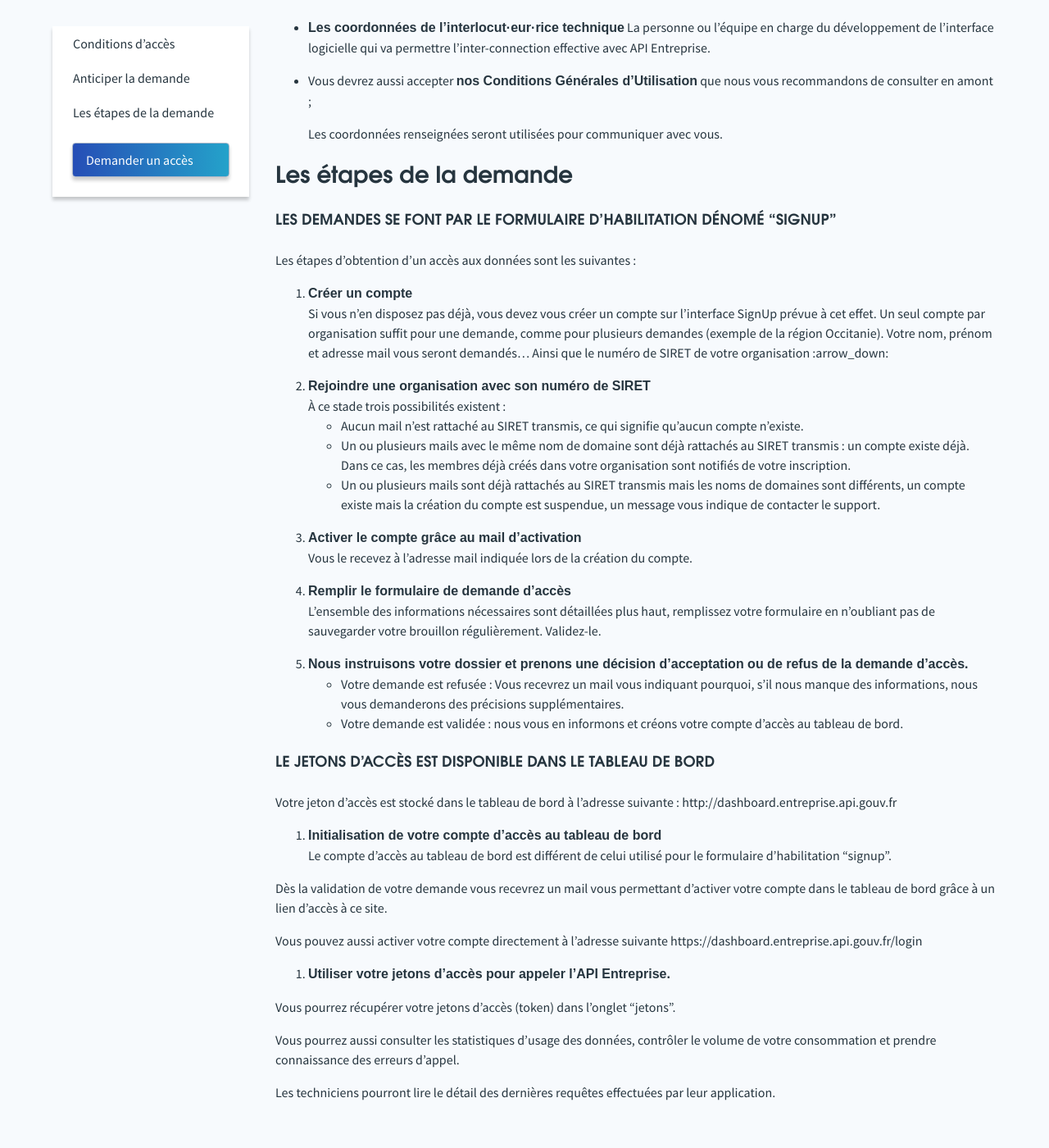
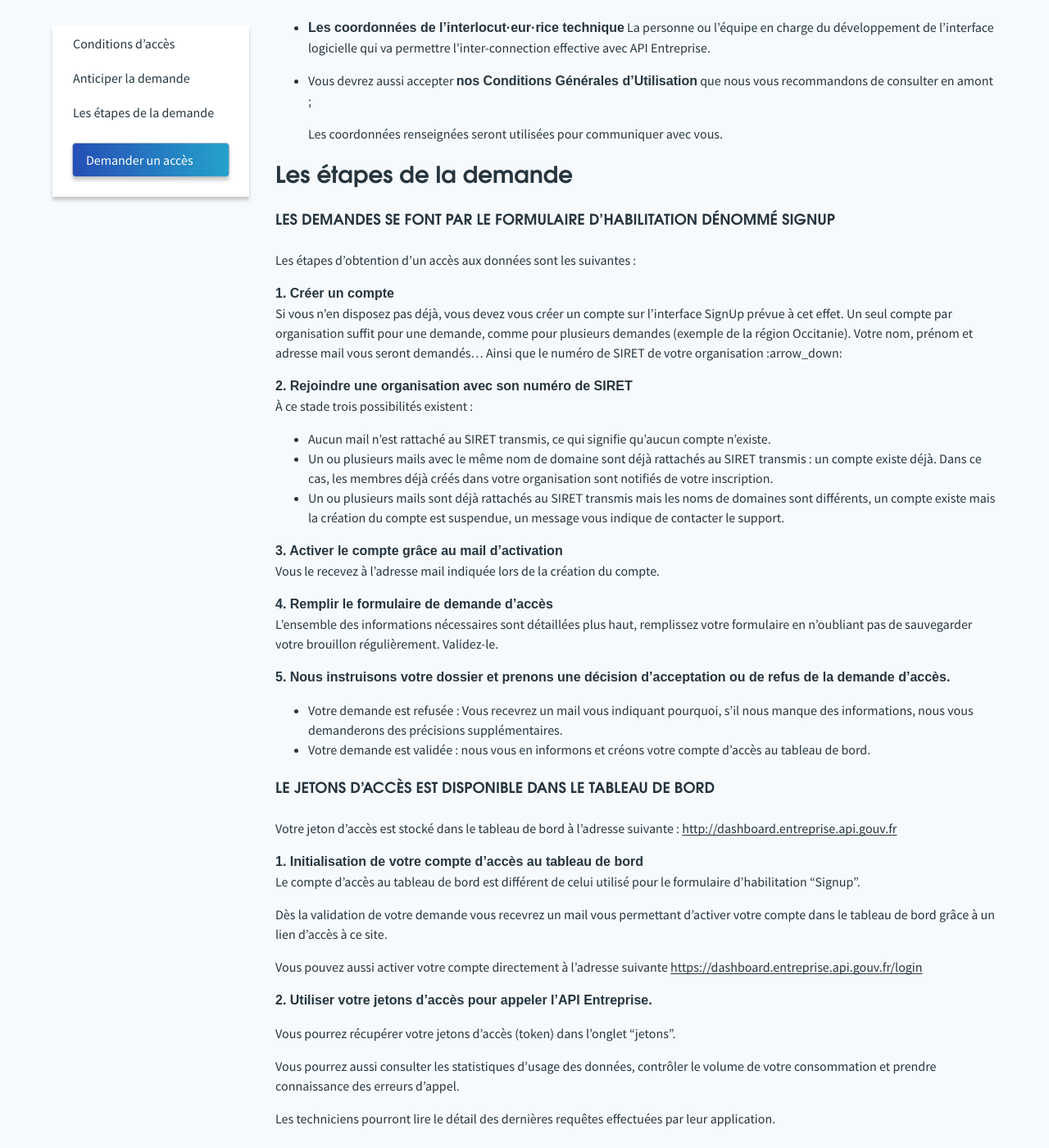
Before and after one commit to etalab/entreprise.api.gouv.fr, a Jekyll site: the page built from pages/demander_un_acces.md, in a window 1280 px wide and 1400 px high, scrolled down 930 px. Shown: the whole window at 82% size. Built offline with Jekyll 4.4.1, drawn with Linux system fonts in a browser that asks for light colours; some web fonts are replaced.

Commit message:
Fix charte graphique des listes numérotées + Liens

```diff
--- a/pages/demander_un_acces.md
+++ b/pages/demander_un_acces.md
@@ -44,50 +44,50 @@ La personne ou l’équipe en charge du développement de l’interface logiciel
 
 ## Les étapes de la demande
 
-#### Les demandes se font par le formulaire d'habilitation dénomé "SignUp"
+#### Les demandes se font par le formulaire d'habilitation dénommé SignUp
 
 Les étapes d’obtention d’un accès aux données sont les suivantes :
 
-1. **Créer un compte**
+**1. Créer un compte**
   <br />
   Si vous n’en disposez pas déjà, vous devez vous créer un compte sur l’interface SignUp prévue à cet effet.
   Un seul compte par organisation suffit pour une demande, comme pour plusieurs demandes (exemple de la région Occitanie).
   Votre nom, prénom et adresse mail vous seront demandés… Ainsi que le numéro de SIRET de votre organisation :arrow_down:
 
-2. **Rejoindre une organisation avec son numéro de SIRET**
+**2. Rejoindre une organisation avec son numéro de SIRET**
   <br />
   À ce stade trois possibilités existent :
   * Aucun mail n’est rattaché au SIRET transmis, ce qui signifie qu’aucun compte n’existe.
   * Un ou plusieurs mails avec le même nom de domaine sont déjà rattachés au SIRET transmis : un compte existe déjà. Dans ce cas, les membres déjà créés dans votre organisation sont notifiés de votre inscription.
   * Un ou plusieurs mails sont déjà rattachés au SIRET transmis mais les noms de domaines sont différents, un compte existe mais la création du compte est suspendue, un message vous indique de contacter le support.
 
-3. **Activer le compte grâce au mail d’activation**
+**3. Activer le compte grâce au mail d’activation**
   <br />
   Vous le recevez à l’adresse mail indiquée lors de la création du compte.
 
-4. **Remplir le formulaire de demande d’accès**
+**4. Remplir le formulaire de demande d’accès**
   <br />
   L’ensemble des informations nécessaires sont détaillées plus haut, remplissez votre formulaire en n’oubliant pas de sauvegarder votre brouillon régulièrement.
   Validez-le.
 
-5. **Nous instruisons votre dossier et prenons une décision d’acceptation ou de refus de la demande d’accès.**
+**5. Nous instruisons votre dossier et prenons une décision d’acceptation ou de refus de la demande d’accès.**
 * Votre demande est refusée : Vous recevrez un mail vous indiquant pourquoi, s’il nous manque des informations, nous vous demanderons des précisions supplémentaires.
 * Votre demande est validée : nous vous en informons et créons votre compte d’accès au tableau de bord.
 
 #### Le jetons d’accès est disponible dans le tableau de bord
 
-Votre jeton d'accès est stocké dans le tableau de bord à  l'adresse suivante :
-http://dashboard.entreprise.api.gouv.fr
+Votre jeton d'accès est stocké dans le tableau de bord à l'adresse suivante :
+[http://dashboard.entreprise.api.gouv.fr](http://dashboard.entreprise.api.gouv.fr)
 
-1. **Initialisation de votre compte d'accès au tableau de bord**
+**1. Initialisation de votre compte d'accès au tableau de bord**
   <br />
-Le compte d'accès au tableau de bord est différent de celui utilisé pour le formulaire d'habilitation "signup".
+Le compte d'accès au tableau de bord est différent de celui utilisé pour le formulaire d'habilitation "Signup".
 
 Dès la validation de votre demande vous recevrez un mail vous permettant d'activer votre compte dans le tableau de bord grâce à un lien d'accès à ce site.
 
-Vous pouvez aussi activer votre compte directement à l'adresse suivante https://dashboard.entreprise.api.gouv.fr/login
+Vous pouvez aussi activer votre compte directement à l'adresse suivante [https://dashboard.entreprise.api.gouv.fr/login](http://dashboard.entreprise.api.gouv.fr)
 
-7. **Utiliser votre jetons d’accès pour appeler l’API Entreprise.**
+**2. Utiliser votre jetons d’accès pour appeler l’API Entreprise.**
   <br />
 
 Vous pourrez récupérer votre jetons d’accès (token) dans l’onglet “jetons”.
```
